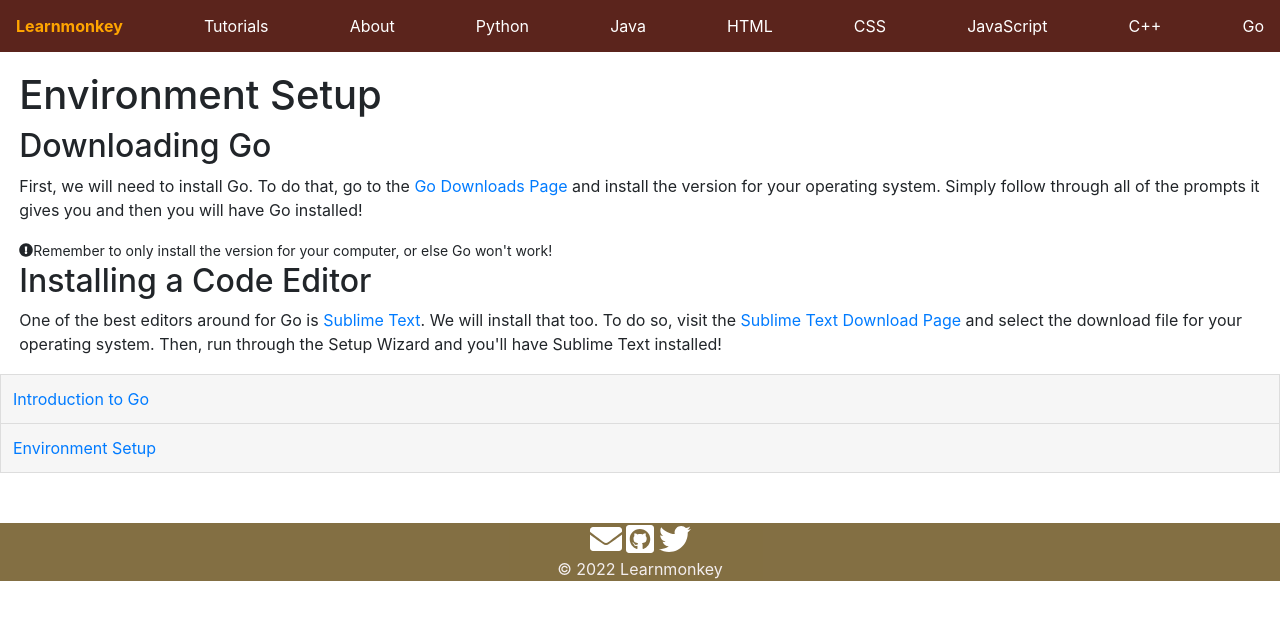
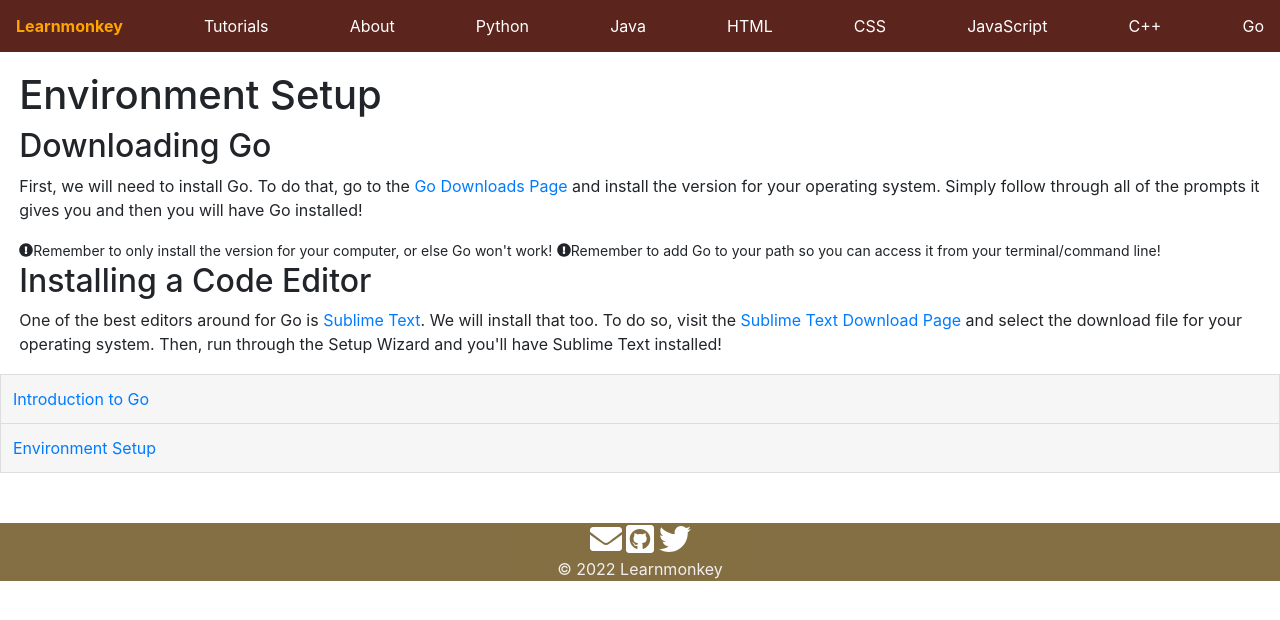
Before and after one commit to learnmonkey/learnmonkey.github.io, a Jekyll site: the page built from programming/golang/environmnt-setup.html, in a window 1280 px wide. Shown: the top 620 px of the page. Built offline with Jekyll 4.4.1, drawn with Linux system fonts in a browser that asks for light colours.

Commit message:
remember to add go to path or you'll end up like me...

```diff
--- a/programming/golang/environmnt-setup.html
+++ b/programming/golang/environmnt-setup.html
@@ -10,6 +10,7 @@
     <h2>Downloading Go</h2>
     <p>First, we will need to install Go. To do that, go to the <a href="https://go.dev/dl/">Go Downloads Page</a> and install the version for your operating system. Simply follow through all of the prompts it gives you and then you will have Go installed!</p>
     <small><i class="fas fa-exclamation-circle"></i>Remember to only install the version for your computer, or else Go won't work!</small>
+    <small><i class="fas fa-exclamation-circle"></i>Remember to add Go to your path so you can access it from your terminal/command line!</small>
 </section>
 
 <section>
```
